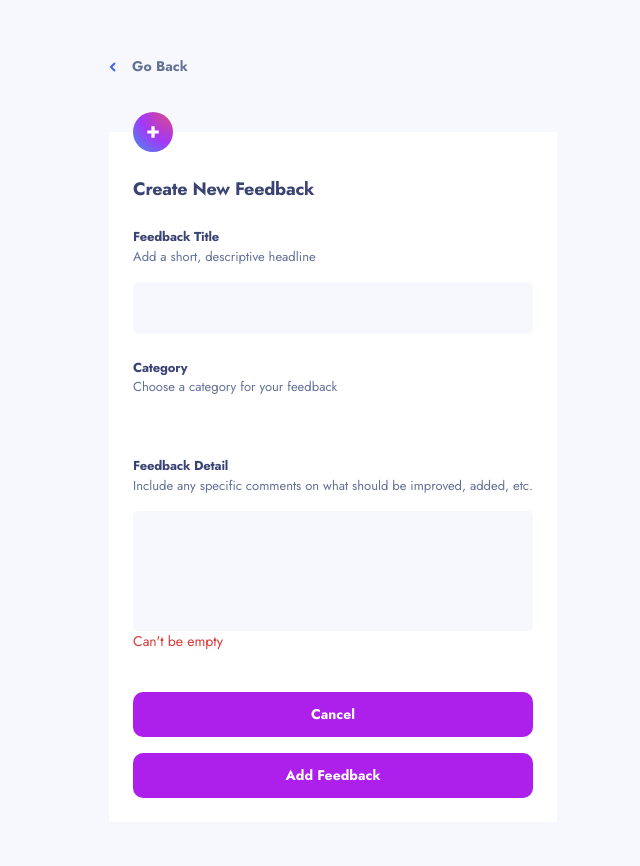
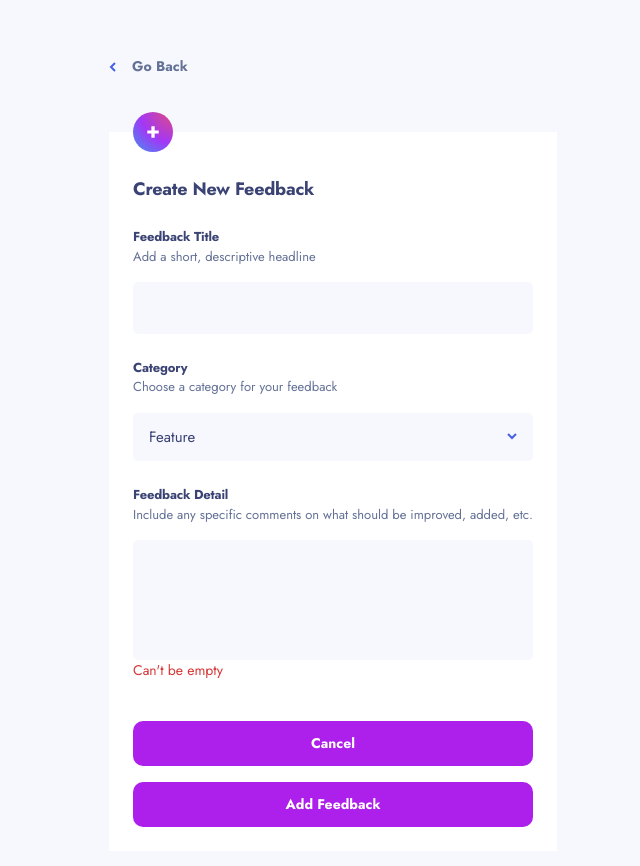
Before and after one commit to Grind3189/product-feedback-client, a React (Vite) app: page /#/feedback/create in a window 1280 px wide. Shown: the top 866 px of the page, without its empty margins (307-947 px from the left). Built offline with nearby package versions, Linux system fonts and the light colour scheme.

Commit message:
added roadmap route and header

```diff
--- a/src/App.tsx
+++ b/src/App.tsx
@@ -4,6 +4,7 @@ import Layout from "./components/layouts/Layout";
 import Feedback from "./pages/Feedback";
 import Suggestions from "./pages/Suggestions";
 import { Routes, Route } from "react-router-dom";
+import Roadmap from "pages/Roadmap";
 
 function App() {
   return (
@@ -15,8 +16,9 @@ function App() {
           <Route path="feedback/create" element={<NewFeedback />} />
           <Route path="feedback/:feedbackId" element={<Feedback />} />
         </Route>
+      </Route>
 
-      </Route>
+      <Route path="/roadmap" element={<Roadmap />} />
     </Routes>
   );
 }
--- /dev/null
+++ b/src/components/feedback/newFeedback/CategoryItem.tsx
@@ -0,0 +1,21 @@
+import { Menu } from "@headlessui/react";
+import checkIc from "@assets/shared/icon-check.svg";
+
+interface CategoryItemProp {
+  category: string;
+}
+
+const CategoryItem = ({ category }: CategoryItemProp) => {
+  return (
+    <Menu.Item>
+      <button className="flex w-full items-center justify-between border-b px-6 py-3">
+        <span className="text-[0.8125rem] text-light-navy-blue-#3A4374 md:text-[0.9375rem] xl:text-[1rem]">
+          {category}
+        </span>
+        <img src={checkIc} alt="check icon" />
+      </button>
+    </Menu.Item>
+  );
+};
+
+export default CategoryItem;
--- a/src/components/feedback/newFeedback/CategorySelect.tsx
+++ b/src/components/feedback/newFeedback/CategorySelect.tsx
@@ -1,8 +1,52 @@
+import { Menu, Transition } from "@headlessui/react";
+import arrowDownIc from "@assets/shared/icon-arrow-down.svg";
+import React from "react";
+import CategoryItem from "./CategoryItem";
 
 const CategorySelect = () => {
+  const categoryList: string[] = ["Feature", "UI", "UX", "Enhancement", "Bug"];
   return (
-    <div>
-      <input type="text" />
+    <div className="relative">
+      <Menu>
+        {({ open }) => (
+          <>
+            <Menu.Button
+              className={`flex w-full items-center justify-between rounded-[5px] bg-light-gray-#F7F8FD px-4 py-[0.8125rem] ${
+                open && "border border-blue-#4661E6"
+              }`}
+            >
+              <span className="text-[0.8125rem] text-light-navy-blue-#3A4374 md:text-[0.9375rem] xl:text-[1rem]">
+                Feature
+              </span>
+              <img
+                src={arrowDownIc}
+                alt="arrow down icon"
+                className={`transition-all ${
+                  open ? "-rotate-180" : "rotate-0"
+                }`}
+              />
+            </Menu.Button>
+            <Transition
+              as={React.Fragment}
+              enter="transition ease-out duration-100"
+              enterFrom="translate-y-[-20%] opacity-0"
+              enterTo="translate-y-0 opacity-100"
+              leave="transition ease-in duration-100"
+              leaveFrom="translate-y-0 opacity-100"
+              leaveTo="translate-y-[-20%] opacity-0"
+            >
+              <Menu.Items
+                className="absolute top-[60px] z-50 w-full rounded-[10px] bg-white shadow-md"
+                static
+              >
+                {categoryList.map((category) => {
+                  return <CategoryItem key={category} category={category} />;
+                })}
+              </Menu.Items>
+            </Transition>
+          </>
+        )}
+      </Menu>
     </div>
   );
 };
--- /dev/null
+++ b/src/components/roadmap/RoadmapHeader.tsx
@@ -0,0 +1,31 @@
+import CustomButton from "@components/shared/CustomButton";
+import { Link } from "react-router-dom";
+
+const RoadmapHeader = () => {
+  return (
+    <header className="bg-navy-blue-#373F68 text-white py-[1.625rem] px-6 flex items-center justify-between md:rounded-[10px]">
+      <div className="font-bold">
+        <Link to="#" className="flex items-center gap-4">
+          <svg width="7" height="10" xmlns="http://www.w3.org/2000/svg">
+            <path
+              d="M6 9L2 5l4-4"
+              stroke="#CDD2EE"
+              stroke-width="2"
+              fill="none"
+              fill-rule="evenodd"
+            />
+          </svg>
+          <span className="text-[0.8125rem] md:text-[0.875rem]">Go Back</span>
+        </Link>
+        <h1 className="text-[1.125rem] tracking-[-0.25pm] md:text-[1.5rem]">Roadmap</h1>
+      </div>
+      <Link to="/feedback/create">
+        <CustomButton bgColor="purple">
+            +Add Feedback
+        </CustomButton>
+      </Link>
+    </header>
+  );
+};
+
+export default RoadmapHeader;
--- a/src/components/suggestions/header/Menu/Roadmap.tsx
+++ b/src/components/suggestions/header/Menu/Roadmap.tsx
@@ -1,3 +1,4 @@
+import { Link } from "react-router-dom";
 import MenuCard from "./MenuCard";
 
 const Roadmap = () => {
@@ -7,7 +8,7 @@ const Roadmap = () => {
     <MenuCard>
       <div className="flex justify-between items-center mb-6">
         <h1 className="text-[1.125rem] font-bold tracking-[0.25px] text-light-navy-blue-#3A4374">Roadmap</h1>
-        <span className="text-[0.8125rem] font-semibold underline text-blue-#4661E6">View</span>
+        <Link to="/roadmap" className="text-[0.8125rem] font-semibold underline text-blue-#4661E6">View</Link>
       </div>
 
       <div className="flex flex-col gap-2">
--- a/src/components/suggestions/sort/Sort.tsx
+++ b/src/components/suggestions/sort/Sort.tsx
@@ -16,11 +16,13 @@ const Sort = () => {
   return (
     <div className="relative">
       <Menu>
+        {({ open }) => (
+          <>
             <Menu.Button className="flex items-center gap-2">
               <span className="text-[0.75rem]">
                 Sort by : <b>{pickedSort}</b>
               </span>
-          <svg width="10" height="7" xmlns="http://www.w3.org/2000/svg">
+              <svg width="10" height="7" xmlns="http://www.w3.org/2000/svg" className={`transition-all ${open ? "-rotate-180" : "rotate-0"}`}>
                 <path
                   d="M1 1l4 4 4-4"
                   stroke="#fff"
@@ -39,14 +41,16 @@ const Sort = () => {
               leaveFrom="translate-y-0 opacity-100"
               leaveTo="translate-y-[-20%] opacity-0"
             >
-          <Menu.Items className="text-dark-gray-#647196 absolute bottom-[-240px] flex w-[255px] flex-col rounded-[10px] bg-white shadow-md">
-            {sortLists.map(sort => {
+              <Menu.Items className="absolute bottom-[-240px] flex w-[255px] flex-col rounded-[10px] bg-white text-dark-gray-#647196 shadow-md" static>
+                {sortLists.map((sort) => {
                   return (
                     <SortItem pickedSort={pickedSort} sort={sort} key={sort} />
-              )
+                  );
                 })}
               </Menu.Items>
             </Transition>
+          </>
+        )}
       </Menu>
     </div>
   );
--- /dev/null
+++ b/src/pages/Roadmap.tsx
@@ -0,0 +1,12 @@
+import RoadmapHeader from "@components/roadmap/RoadmapHeader";
+import React from "react";
+
+function Roadmap() {
+  return (
+    <main className="md:px-[2.4375rem] md:py-14 xl:mx-auto xl:max-w-[1110px] xl:py-[4.875rem] xl:px-0">
+      <RoadmapHeader />
+    </main>
+  );
+}
+
+export default Roadmap;
```
Lines whose indentation alone changed are shown as unchanged.
